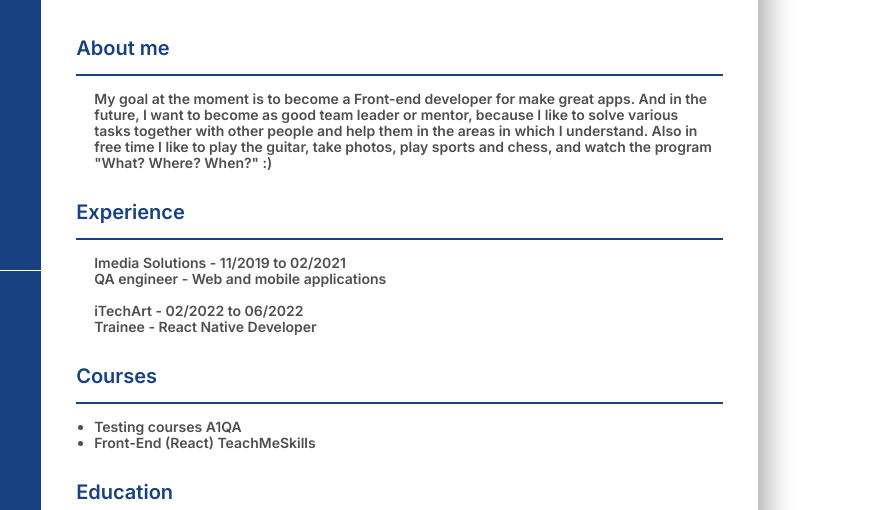
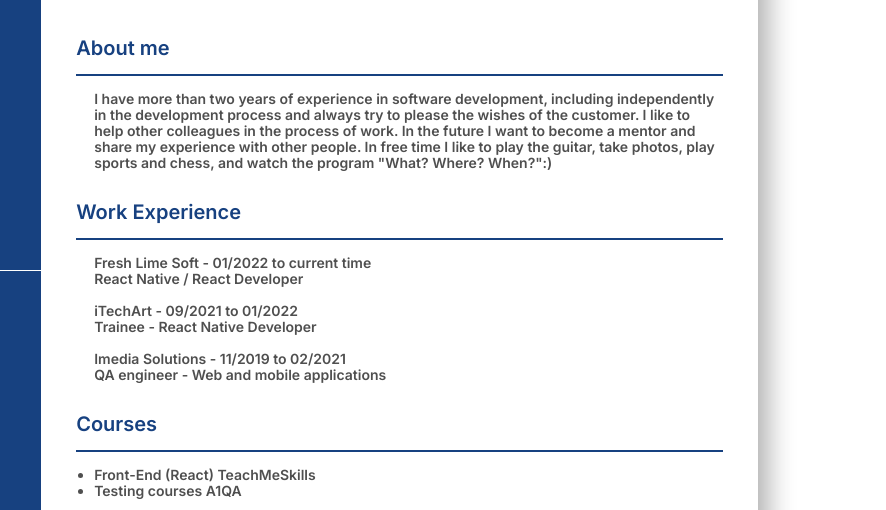
Before and after one commit to OVolosevich/1, a plain HTML site: page index.html in a window 1280 px wide. Shown: the part 195-705 px from the top of the page, 394-1280 px from the left. Drawn offline with nearby package versions, Linux system fonts and the light colour scheme.

Commit message:
22.11.2022

```diff
--- a/index.html
+++ b/index.html
@@ -100,9 +100,10 @@
                     <h3 class="aside-item__title">Languages</h3>
                     <ul class="list">
                         <li class="list__item">
-                            <p class="list__subtitle">Russian</p>
-                            <p class="list__description">Native</p>
+                            <p class="list__subtitle">English</p>
+                            <p class="list__description">B1</p>
                         </li>
+
                         <li class="list__item">
                             <p class="list__subtitle">Polish</p>
                             <p class="list__description">A2</p>
@@ -112,8 +113,8 @@
                             <p class="list__description">B1</p>
                         </li>
                         <li class="list__item">
-                            <p class="list__subtitle">English</p>
-                            <p class="list__description">B1</p>
+                            <p class="list__subtitle">Russian</p>
+                            <p class="list__description">Native</p>
                         </li>
                     </ul>
                 </div>
@@ -127,28 +128,40 @@
                 </header>
                 <section class="section">
                     <h3 class="section__title">About me</h3>
-                    <p class="section__text">My goal at the moment is to become a Front-end developer for
+                    <!-- <p class="section__text">My goal at the moment is to become a Front-end developer for
                         make great apps. And
                         in the
                         future, I want to become as good team leader or mentor, because I like to solve various tasks
                         together with other people and help them in the areas in which I understand. Also in free time I
                         like to play the guitar, take photos,
                         play sports and
-                        chess, and watch the program "What? Where? When?" :)</p>
+                        chess, and watch the program "What? Where? When?" :)
+                    </p> -->
+                    <p class="section__text">I have more than two years of experience in software development, including
+                        independently in the development process and always try to please the wishes of the customer. I
+                        like to help other colleagues in the process of work. In the future I want to become a mentor
+                        and share my experience with other people. In free time I
+                        like to play the guitar, take photos,
+                        play sports and
+                        chess, and watch the program "What? Where? When?":)
+                    </p>
                 </section>
                 <section class="section">
-                    <h3 class="section__title">Experience</h3>
+                    <h3 class="section__title">Work Experience</h3>
+                    <p class="section__text">Fresh Lime Soft - 01/2022 to current time</p>
+                    <p class="section__text"> React Native / React Developer</p>
+                    <br>
+                    <p class="section__text">iTechArt - 09/2021 to 01/2022</p>
+                    <p class="section__text">Trainee - React Native Developer</p>
+                    <br>
                     <p class="section__text">Imedia Solutions - 11/2019 to 02/2021</p>
                     <p class="section__text">QA engineer - Web and mobile applications</p>
-                    <br>
-                    <p class="section__text">iTechArt - 02/2022 to 06/2022</p>
-                    <p class="section__text">Trainee - React Native Developer</p>
                 </section>
                 <section class="section">
                     <h3 class="section__title">Courses</h3>
                     <ul class="section__list">
+                        <li class="section__item">Front-End (React) TeachMeSkills</li>
                         <li class="section__item">Testing courses A1QA</li>
-                        <li class="section__item">Front-End (React) TeachMeSkills</li>
                     </ul>
                 </section>
                 <section class="section">
```
